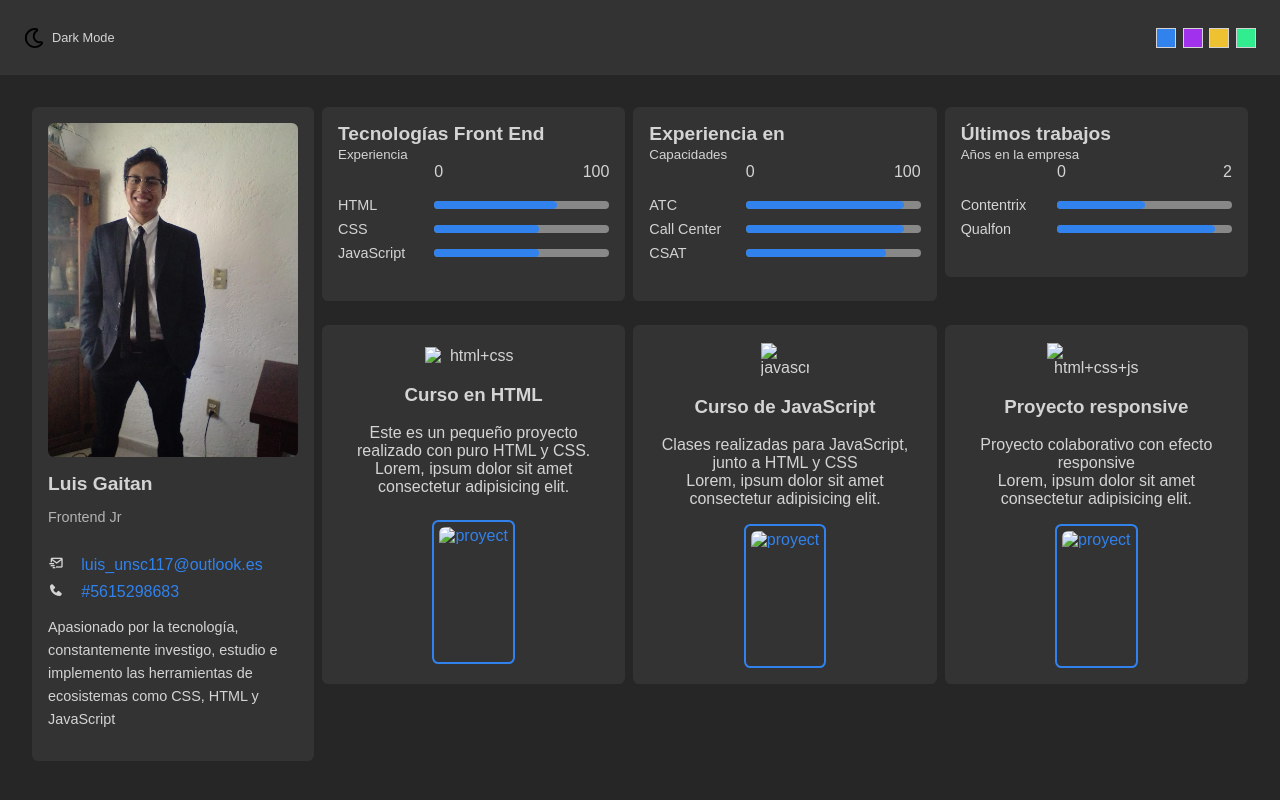
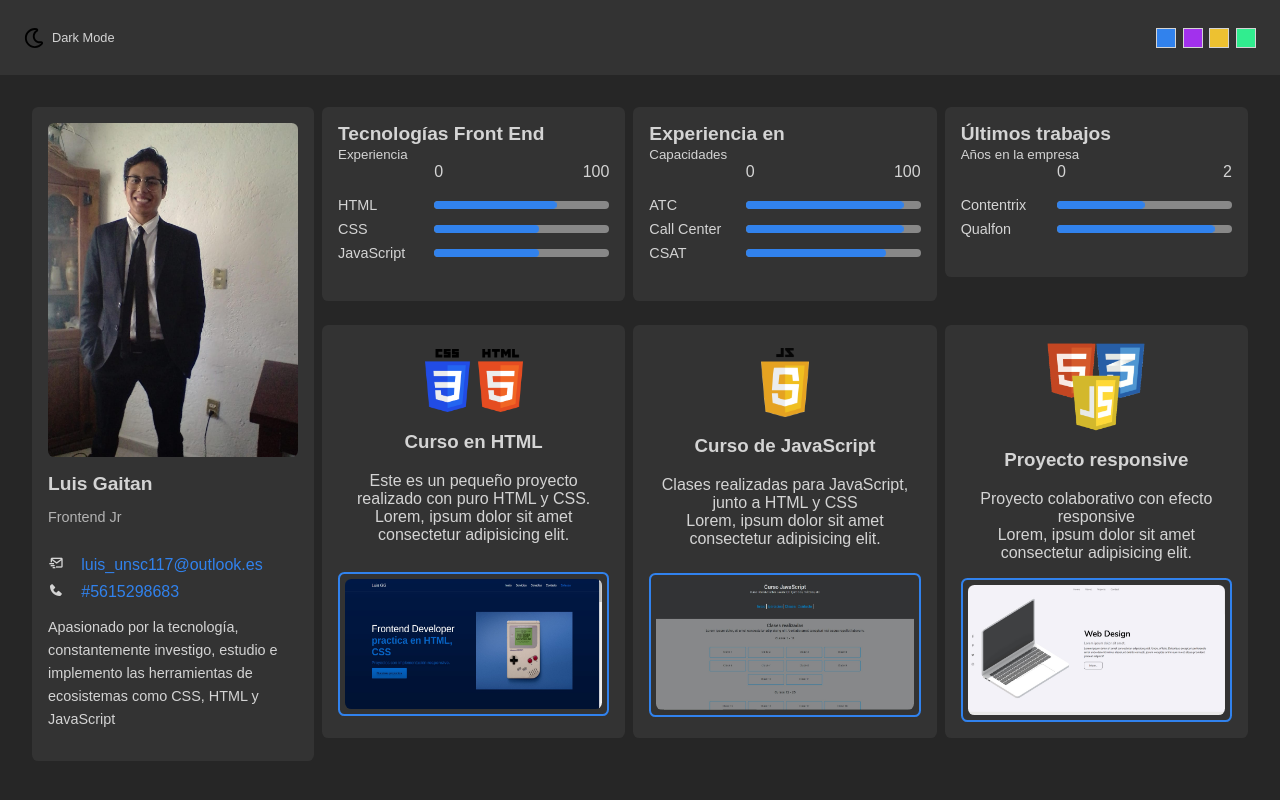
Before and after one commit to LuisGG04/Portfolio, a plain HTML site: page index.html in a window 1280 px wide. Drawn offline with nearby package versions, Linux system fonts and the light colour scheme; the site is published under a folder, as on GitHub Pages, so addresses that start at the root find nothing.

Commit message:
Update all img

```diff
--- a/index.html
+++ b/index.html
@@ -128,7 +128,7 @@
         <article class="card card__proyect">
           <div class="proyect__text">
             <div class="proyect__img">
-              <img src="/assets/images/html+css.png" alt="html+css" class="proyect__img">
+              <img src="./assets/images/html+css.png" alt="html+css" class="proyect__img">
             </div>
             <div class="proyect__texts">
               <h3 class="proyect__title">Curso en HTML</h3>
@@ -137,14 +137,14 @@
           </div>
 
           <div id="proyect-prev" class="proyect__prev">
-            <a href="https://luisgg04.github.io/practica-css/" target="_blank"><img src="/assets/images/html+css-proyect.jpg" alt="proyect" class="prev__img"></a>
+            <a href="https://luisgg04.github.io/practica-css/" target="_blank"><img src="./assets/images/html+css-proyect.jpg" alt="proyect" class="prev__img"></a>
           </div>
         </article>
 
         <article class="card card__proyect">
           <div class="proyect__text">
             <div class="proyect__img">
-              <img src="/assets/images/javascript.png" alt="javascript" class="proyect__img proyect__img--modifier">
+              <img src="./assets/images/javascript.png" alt="javascript" class="proyect__img proyect__img--modifier">
             </div>
             <div class="proyect__texts">
               <h3 class="proyect__title">Curso de JavaScript</h3>
@@ -153,14 +153,14 @@
           </div>
 
           <div id="proyect-prev" class="proyect__prev">
-            <a href="https://luisgg04.github.io/curso-javaScript/" target="_blank"><img src="/assets/images/curso-javascript.jpg" alt="proyect" class="prev__img"></a>
+            <a href="https://luisgg04.github.io/curso-javaScript/" target="_blank"><img src="./assets/images/curso-javascript.jpg" alt="proyect" class="prev__img"></a>
           </div>
         </article>
 
         <article class="card card__proyect">
           <div class="proyect__text">
             <div class="proyect__img">
-              <img src="/assets/images/html+css+js.png" alt="html+css+js" class="proyect__img">
+              <img src="./assets/images/html+css+js.png" alt="html+css+js" class="proyect__img">
             </div>
             <div class="proyect__texts">
               <h3 class="proyect__title">Proyecto responsive</h3>
@@ -169,7 +169,7 @@
           </div>
 
           <div class="proyect__prev">
-            <a href="https://luisgg04.github.io/practica-zein/" target="_blank"><img src="/assets/images/proyect-responsive.jpg" alt="proyect" class="prev__img"></a>
+            <a href="https://luisgg04.github.io/practica-zein/" target="_blank"><img src="./assets/images/proyect-responsive.jpg" alt="proyect" class="prev__img"></a>
           </div>
         </article>
       </section>
```
